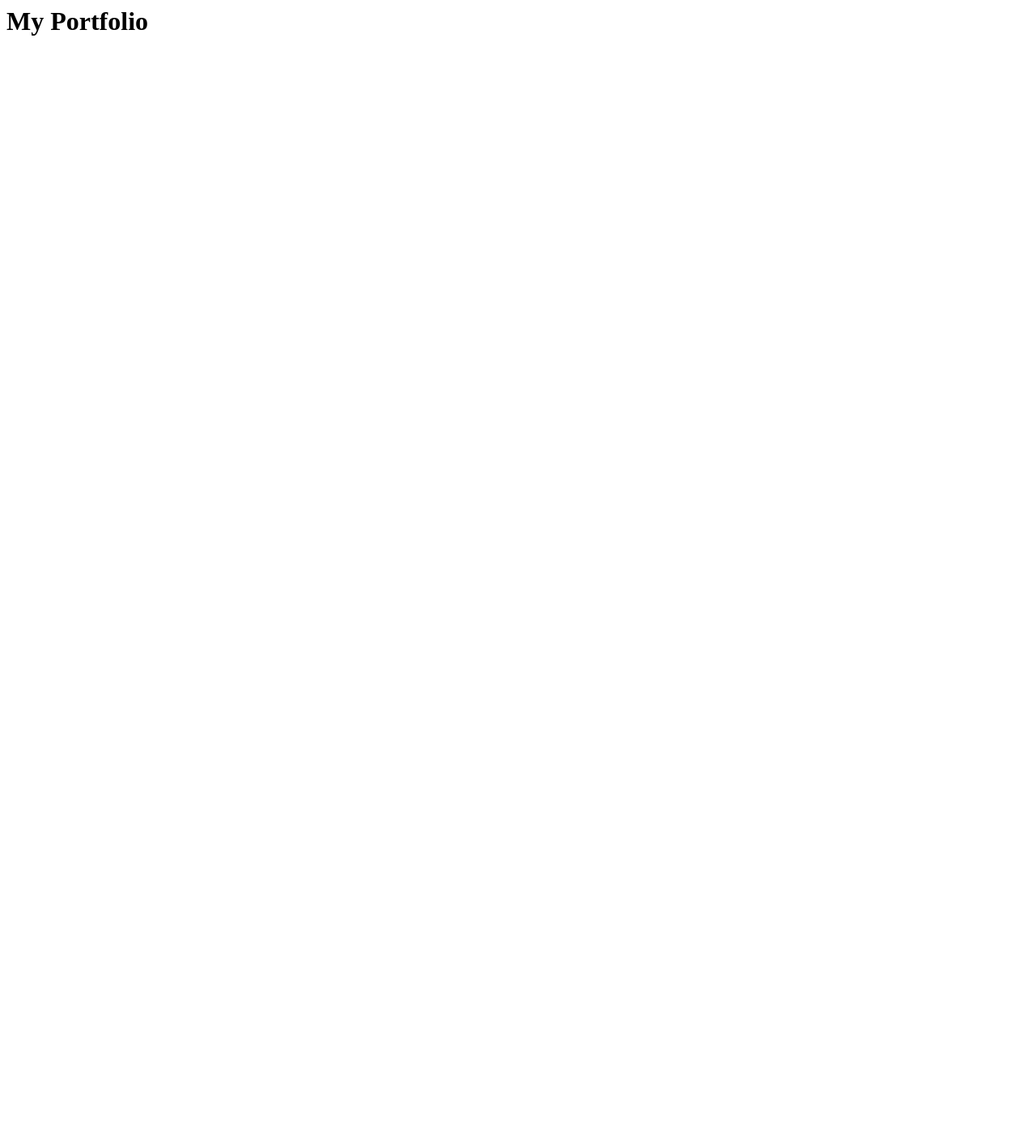
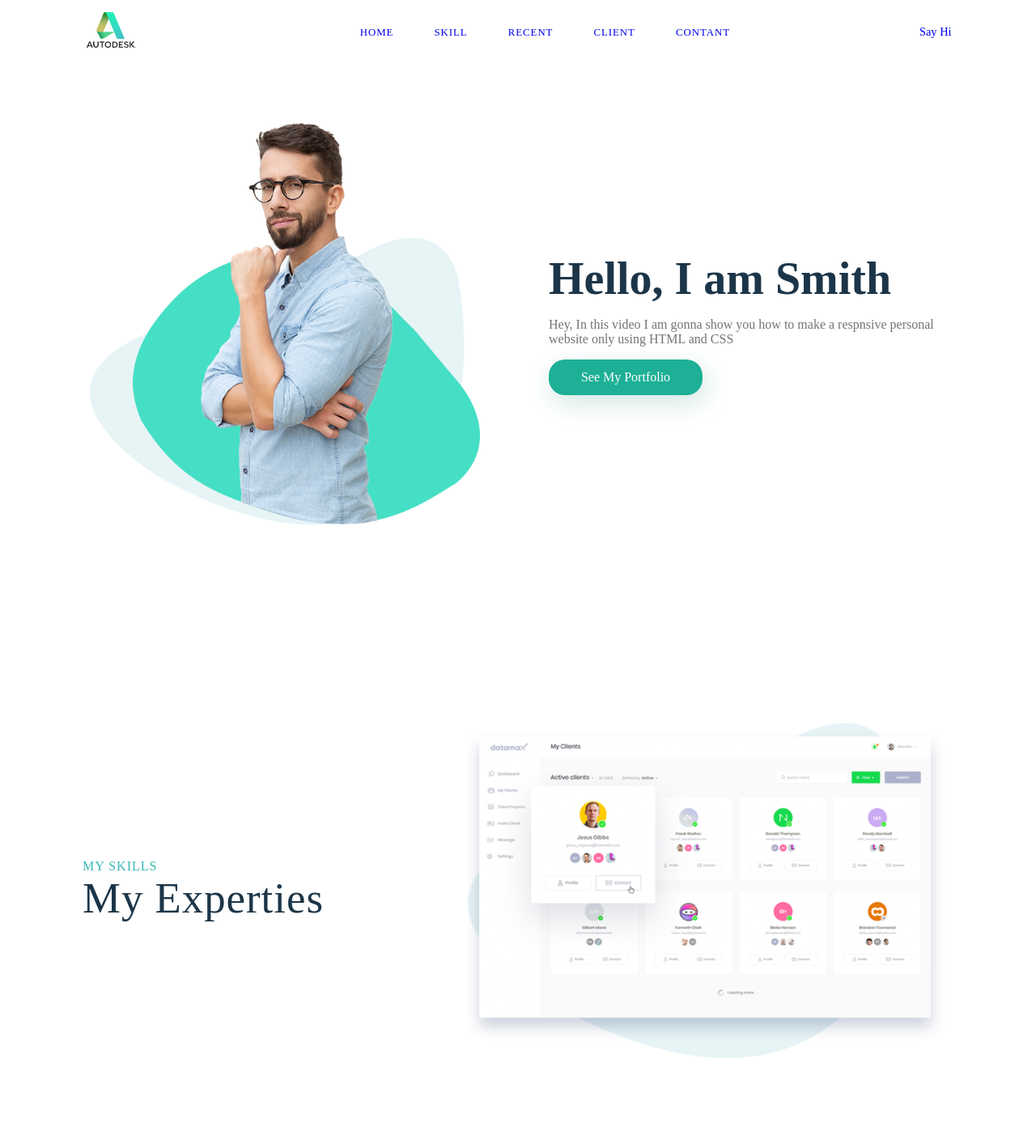
Before and after one commit to ShobaReddy/portfolio, a plain HTML site: page index.html in a window 1280 px wide. Shown: the whole page at 81% size. Before the commit the page ends 800 px from the top, so only its background shows below. Drawn offline with Linux system fonts and the light colour scheme.

Commit message:
images uploaded

```diff
--- /dev/null
+++ b/css/style.css
@@ -0,0 +1,143 @@
+@charset "utf-8";
+/*CSS Document*/
+body{
+    margin:0px;
+    padding: 0px;
+    font-style: popping;
+    scroll-behavior: smooth;
+}
+*{
+    box-sizing: border-box;
+}
+ul{
+    list-style:none;
+}
+a{
+    text-decoration: none;
+}
+#main{
+    width: 100%;
+    height: 100vh;
+    position:relative;
+}
+nav{
+    display: flex;
+    justify-content: space-around;
+    align-items: center;
+    box-shadow: 5px 10px rgba(0,0,0,0,0.2);
+    position: fixed;
+    left: 0;
+    top: 0;
+    width: 100%;
+    z-index: 1;
+    background-color: #ffffff;
+}
+.logo img{
+    height: 45px;
+}
+nav ul{
+    display: flex;
+}
+nav ul li{
+    height: 40px;
+    line-height: 43px;
+    margin: 3px;
+    padding: 0px 22px;
+    display: flex;
+    font-size: 0.8rem;
+    text-transform: uppercase;
+    font-weight: 500;
+    color: #585b5b;
+    letter-spacing: 1px;
+}
+.hey{
+    color: :#39bfbd;
+    font-weight: 500;
+    font-size: 0.9rem;
+    boder-bottom:2px solid #40d6d4;
+}
+nav ul li a:hover{
+    background-color: #2adabc;
+    color: #ffffff;
+    box-shadow: 5px 10px 30px rgba(64,198,196,0.3);
+    transition: all easyeast 0.25s;
+}
+.model img{
+    width: 100%;
+    height:100%;
+    object-fit: contain;
+}
+.model{
+    width: 500px;
+    height: 500px;
+}
+.content{
+    width: 90%;
+    display: flex;
+    justify-content: space-around;
+    align-items: center;
+    position: absolute;
+    left: 50%;
+    top: 50%;
+    transform: translate(-50%,-50%);
+}
+.main-text{
+    width: 500px;
+}
+.main-text h1{
+    font-size: 3.5rem;
+    color: #1c3548;
+    margin: 0px 0px 10px 0px;
+    line-break: 60px;
+}
+.main-text p{
+    color: #747474;
+}
+.portfolio-btn{
+    width: 190px;
+    height: 44px;
+    display: flex;
+    justify-content: center;
+    align-items: center;
+    color: #ffffff;
+    background-color: #1db096;
+    border-radius: 20px;
+    box-shadow: 4px 10px 30px rgba(24,139,119,0.2);
+}
+.portfolio-btn:hover{
+    background-color: #23cdaf;
+    transition: all ease 0.2s;
+}
+#skills{
+    display: flex;
+    justify-content: space-around;
+    align-items: center;
+    width: 90%;
+    margin: auto auto 50px auto;
+}
+.skill-text{
+    width: 400px;
+}
+.skill-img {
+    width: 600px;
+    height: 600px;
+}
+.skill-img img{
+    width: 100%;
+    height: 100%;
+    object-fit:contain;
+}
+.skill-heading span{
+    color: #36b7b5;
+    font-weight: 500;
+    text-transform: uppercase;
+    letter-spacing: 1px;
+    font-size: 1rem;
+}
+.skill-heading h2{
+    color: #1c3548;
+    font-size: 3.3rem;
+    margin: 0px;
+    font-weight: 400;
+    letter-spacing: 1px;
+}
--- a/index.html
+++ b/index.html
@@ -1,10 +1,77 @@
+<!doctype html>
 <html>
     <head>
+        <meta charset="utf-8">
         <title>
-            Shoba Portfolio
+            Shoba Personal Website
         </title>
+        <link rel="stylesheet" type="text/css" href="css/style.css"/>
+        <!--fav-icon------>
+        <link rel="shortcut icon" href="images/logo.png"/>
+        <!--using fontawesone-------->
+
     </head>
     <body>
-        <h1> My Portfolio </h1>
+        <!--main------->
+        <section id="main">
+            <!--nav------->
+            <nav>
+                <!--logo------>
+                <a href="#" class="logo">
+                    <img src="images/logo.png"/>
+                </a>
+                <!--menu------->
+                <ul class="menu">
+                    <li> <a href="#"> Home </a> </li>
+                    <li> <a href="#"> Skill </a> </li>
+                    <li> <a href="#"> Recent </a> </li>
+                    <li> <a href="#"> Client </a> </li>
+                    <li> <a href="#"> Contant </a> </li>
+                </ul>
+                <!--say hey------>
+                <a href="#" class="hey">Say Hi</a>
+            </nav>
+            <!--content------>
+            <div class="content">
+                <!--model------>
+                <div class="model">
+                    <img src="images/model.png"/>
+                </div>
+                <!--text------>
+                <div class="main-text">
+                    <h1> Hello, I am Smith </h1>
+                    <p> Hey, In this video I am gonna show you how to make a respnsive personal website only using HTML and CSS</p>
+                    <!--btn------->
+                    <a href="#" class="portfolio-btn"> See My Portfolio </a>
+                </div>
+            </div>
+        </section>
+        <!--skill------->
+        <section id="skills">
+            <!--text------>
+            <div class="skill-text">
+                <!--heading------>
+                <div class="skill-heading">
+                    <span> My Skills </span>
+                    <h2> My Experties </h2>
+                </div>
+                <!--skill-box-container----->
+                <div class="s-box-container">
+                    <!--skill-box------->
+                    <div class="skill-box">
+                        <!--icon------>
+                        <div class="s-box-icon">
+
+                        </div>
+                        <!--skill-box-text----->
+                        <div class="s-box-text"></div>
+                    </div>
+                </div>
+            </div>
+            <!--image------->
+            <div class="skill-img">
+                <img src="images/skill2.png"/>
+            </div>
+        </section>
     </body>
 </html>
```
Also changed, not shown: images/bg.png (added), images/client-1.png (added), images/client-2.png (added), images/client-3.png (added), images/contact.svg (added), images/fav-icon.png (added), images/logo.png (added), images/model.png (added), images/recent.png (added), images/skill2.png (added).
